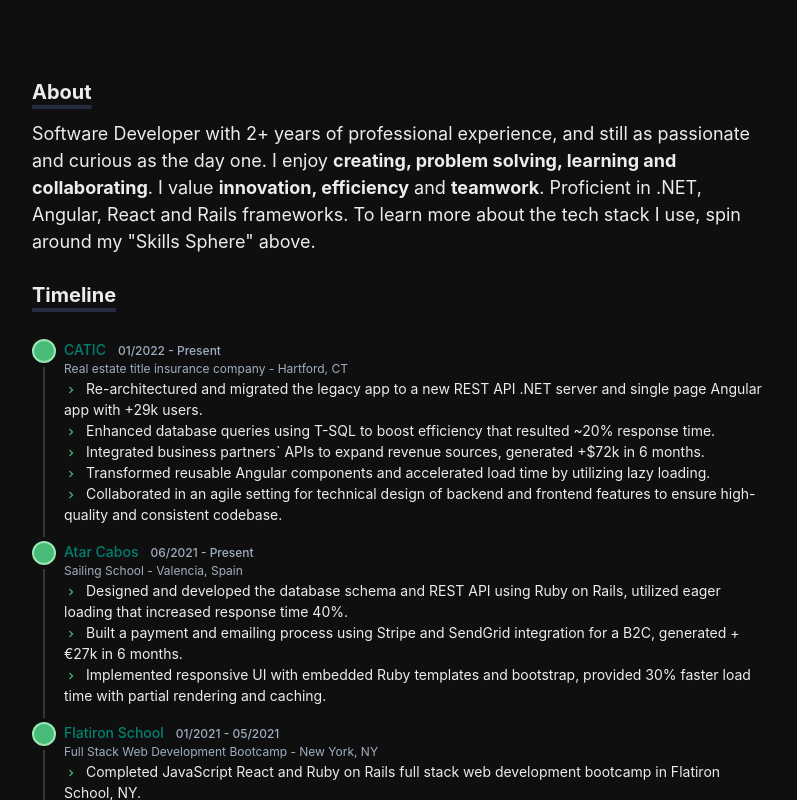
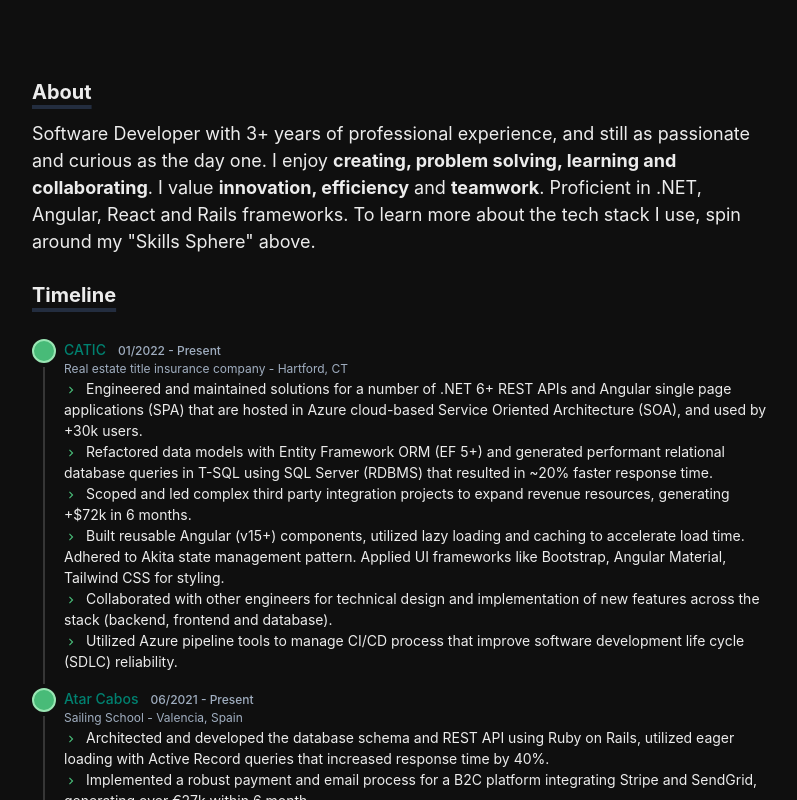
Before and after one commit to olci34/website, a Next.js app: page / in a window 1280 px wide. Shown: the part 620-1420 px from the top of the page, without its empty margins (240-1037 px from the left). Built offline with nearby package versions, Linux system fonts and the light colour scheme; no server answers.

Commit message:
Update Timeline

```diff
--- a/components/timeline.js
+++ b/components/timeline.js
@@ -18,11 +18,12 @@
     title: 'CATIC',
     summary: 'Real estate title insurance company - Hartford, CT',
     descriptions: [
-      'Re-architectured and migrated the legacy app to a new REST API .NET server and single page Angular app with +29k users.',
-      'Enhanced database queries using T-SQL to boost efficiency that resulted ~20% response time.',
-      'Integrated business partners` APIs to expand revenue sources, generated +$72k in 6 months.',
-      'Transformed reusable Angular components and accelerated load time by utilizing lazy loading.',
-      'Collaborated in an agile setting for technical design of backend and frontend features to ensure high-quality and consistent codebase.'
+      'Engineered and maintained solutions for a number of .NET 6+ REST APIs and Angular single page applications (SPA) that are hosted in Azure cloud-based Service Oriented Architecture (SOA), and used by +30k users.',
+      'Refactored data models with Entity Framework ORM (EF 5+) and generated performant relational database queries in T-SQL using SQL Server (RDBMS) that resulted in ~20% faster response time.',
+      'Scoped and led complex third party integration projects to expand revenue resources, generating +$72k in 6 months.',
+      'Built reusable Angular (v15+) components, utilized lazy loading and caching to accelerate load time. Adhered to Akita state management pattern. Applied UI frameworks like Bootstrap, Angular Material, Tailwind CSS for styling.',
+      'Collaborated with other engineers for technical design and implementation of new features across the stack (backend, frontend and database).',
+      'Utilized Azure pipeline tools to manage CI/CD process that improve software development life cycle (SDLC) reliability.'
     ],
     startDate: '01/2022',
     endDate: 'Present',
@@ -32,9 +33,9 @@
     title: 'Atar Cabos',
     summary: 'Sailing School - Valencia, Spain',
     descriptions: [
-      'Designed and developed the database schema and REST API using Ruby on Rails, utilized eager loading that increased response time 40%.',
-      'Built a payment and emailing process using Stripe and SendGrid integration for a B2C, generated +€27k in 6 months.',
-      'Implemented responsive UI with embedded Ruby templates and bootstrap, provided 30% faster load time with partial rendering and caching.'
+      'Architected and developed the database schema and REST API using Ruby on Rails, utilized eager loading with Active Record queries that increased response time by 40%.',
+      'Implemented a robust payment and email process for a B2C platform integrating Stripe and SendGrid, generating over €27k within 6 month.',
+      'Designed a responsive UI with embedded Ruby templates and Bootstrap, provided 30% faster load time with partial rendering and caching.'
     ],
     startDate: '06/2021',
     endDate: 'Present',
--- a/pages/index.js
+++ b/pages/index.js
@@ -95,7 +95,7 @@
             About
           </Heading>
           <Box as="p" fontSize={['md', 'md', 'lg']}>
-            Software Developer with 2+ years of professional experience, and
+            Software Developer with 3+ years of professional experience, and
             still as passionate and curious as the day one. I enjoy{' '}
             <strong>
               creating, problem solving, learning and collaborating
```
